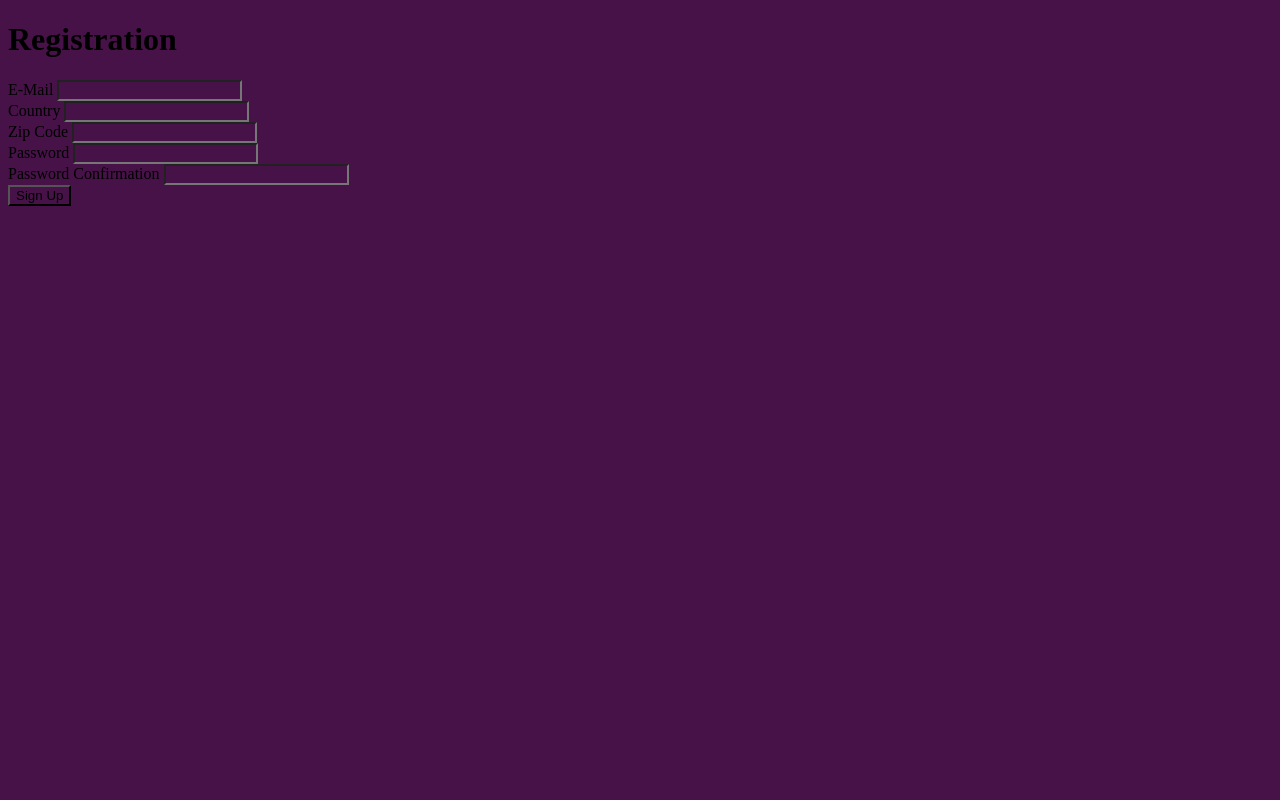
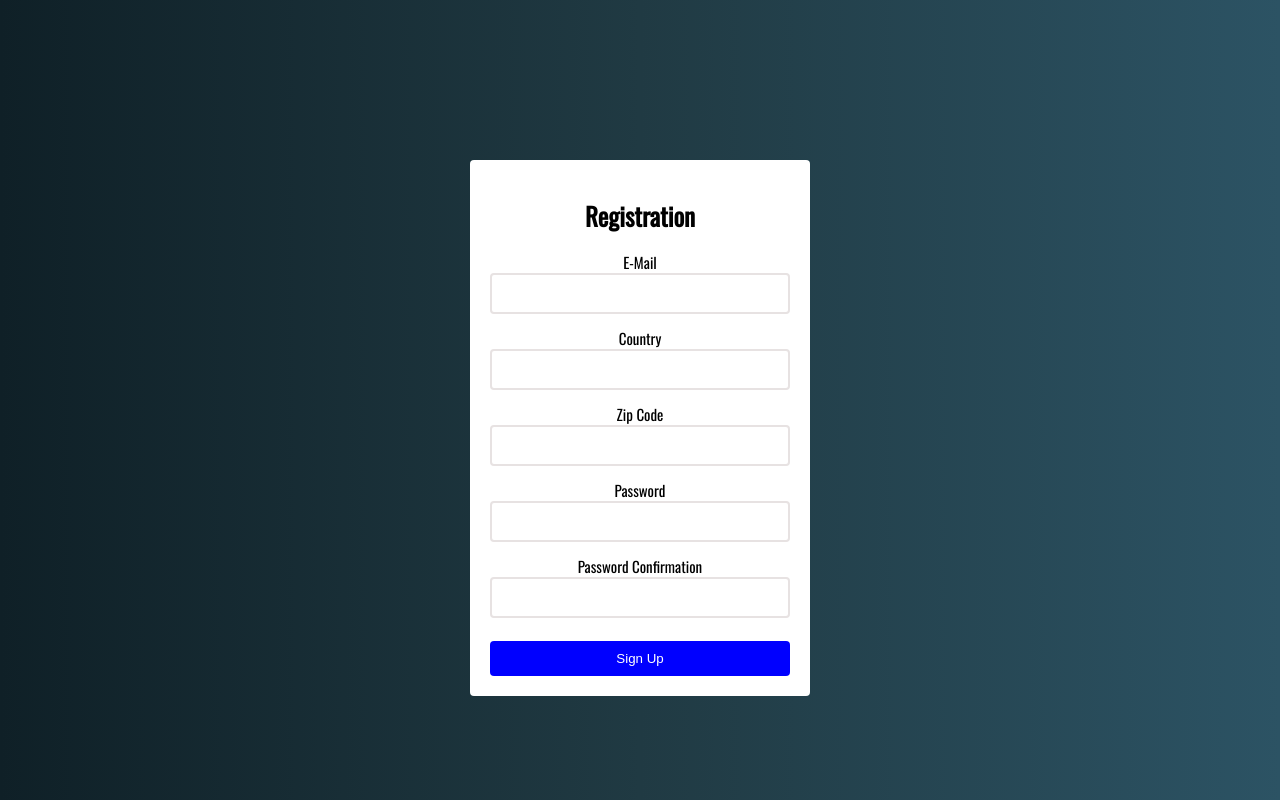
Before and after one commit to alecnissen/Form-Validation-Project, a plain HTML site: page index.html in a window 1280 px wide. Drawn offline with nearby package versions, Linux system fonts and the light colour scheme; a web font is replaced by a local one.

Commit message:
added styling to the form, added error class and success class

```diff
--- a/styles.css
+++ b/styles.css
@@ -1,3 +1,70 @@
-* {
-    background-color: rgb(71, 18, 71);
+@import url('https://fonts.googleapis.com/css2?family=Noto+Rashi+Hebrew:wght@200&family=Noto+Sans+JP&family=Oswald&family=Patua+One&family=Permanent+Marker&family=Roboto:ital,wght@1,700&display=swap');
+
+
+
+
+body {
+    background: linear-gradient(to right, #0f2027, #203a43, #2c5364);
+    font-family: 'Oswald', sans-serif;
 }
+
+
+#form {
+    width: 300px;
+    background-color: white;
+    margin: 20vh auto 0 auto;
+    padding: 20px;
+    border-radius: 4px;
+    font-size: 12px;
+}
+
+#form h1 {
+    text-align: center;
+    font-size: 25px;
+}
+
+#form label {
+    text-align: center;
+    font-size: 15px;
+}
+
+#form button {
+    padding: 10px;
+    margin-top: 10px;
+    width: 100%;
+    color: white;
+    background-color: blue;
+    border: none;
+    border-radius: 4px;
+}
+
+.form-input-control {
+    display: flex;
+    flex-direction: column;
+}
+
+.form-input-control input {
+    border: 2px solid #e7e2e2;
+    border-radius: 4px;
+    display: block;
+    font-size: 15px;
+    padding: 10px;
+}
+
+.form-input-control input:focus {
+    outline: 0;
+}
+
+.form-input-control.success input {
+    border-color: green;
+}
+
+.form-input-control.error input {
+    border-color: red;
+}
+
+.form-input-control .error {
+    color: red;
+    font-size: 9px;
+    height: 13px;
+}
```
